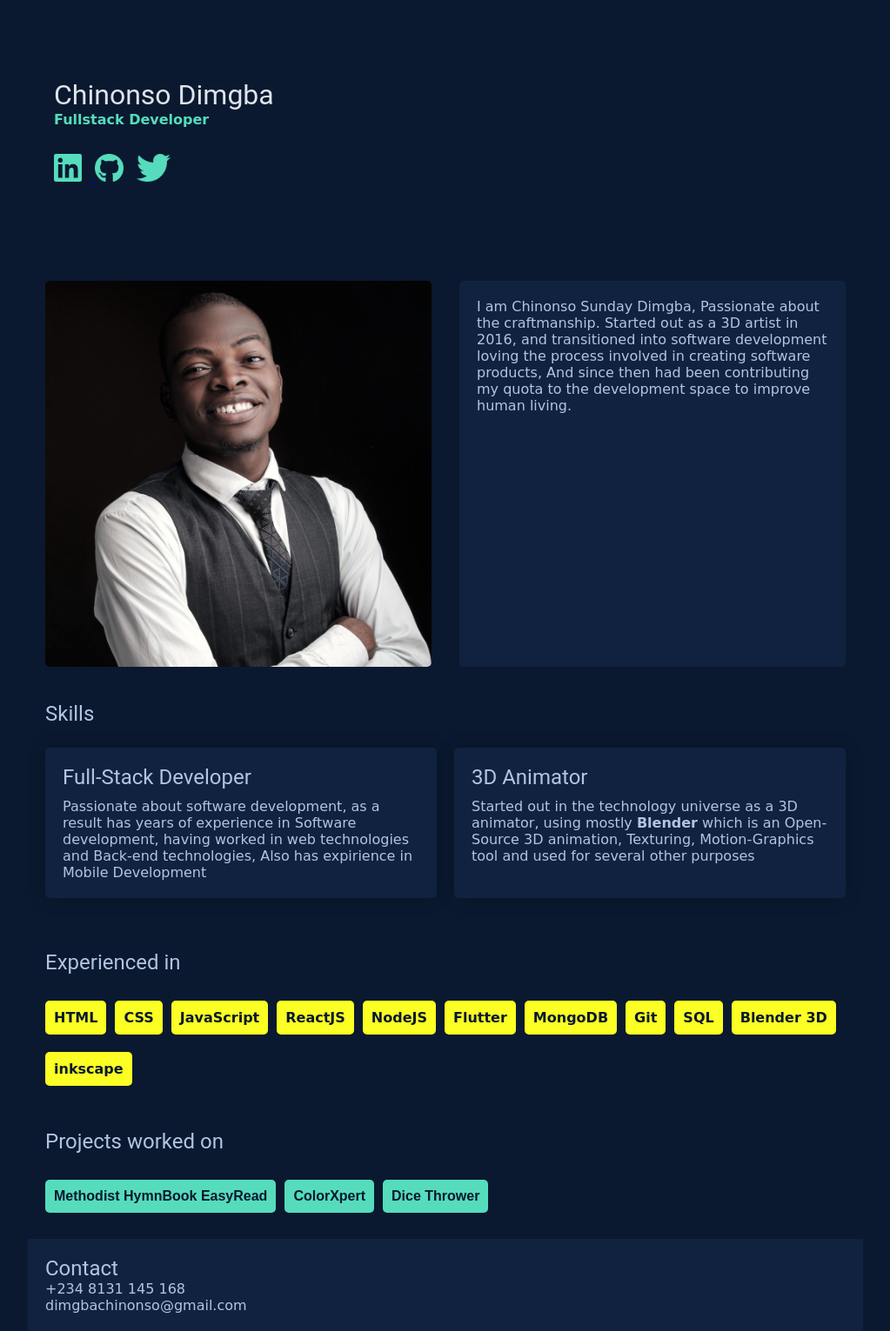
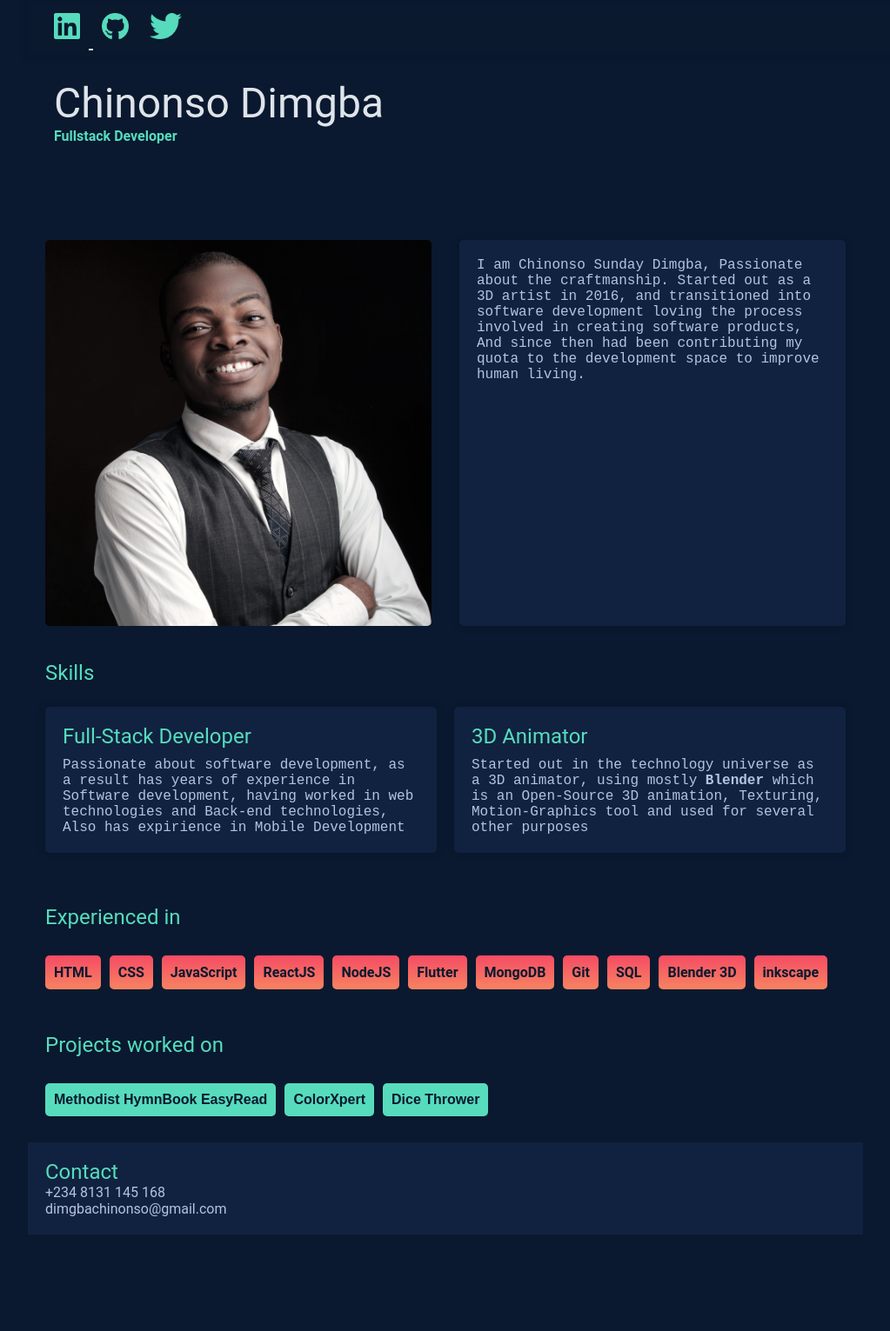
Before and after one commit to lordcsd/portFolioWebSite, a PHP site: page / in a window 1280 px wide. Shown: the whole page at 87% size, without its empty margins (128-1151 px from the left). After the commit the page ends 1420 px from the top, so only its background shows below. Run offline with PHP 8.4, Linux system fonts and the light colour scheme.

Commit message:
ui changes made

```diff
--- a/index.html
+++ b/index.html
@@ -8,12 +8,9 @@
     <link rel="stylesheet" href="./style.css" />
   </head>
   <body>
-    <header>
-      <div>
-        <h1 class="title">Chinonso Dimgba</h1>
-
-        <h4>Fullstack Developer</h4>
-        <div class="socials">
+    <header class="top">
+      <div class="topBack"></div>
+      <div class="topOthers">
         <a href="www.linkedin.com/in/chinonso-dimgba-a1486818b">
           <img class="socialBtn" src="./iconsPng/linkedin.png" />
         </a>
@@ -24,6 +21,13 @@
           <img class="socialBtn" src="./iconsPng/twitter.png"
         /></a>
       </div>
+      <a href="#header" id="gotoHeader">^</a>
+    </header>
+    <header id="header">
+      <div>
+        <h1 class="title">Chinonso Dimgba</h1>
+
+        <h4>Fullstack Developer</h4>
       </div>
     </header>
 
--- a/script.js
+++ b/script.js
@@ -1,5 +1,5 @@
 window.addEventListener("scroll", (e) => {
-  console.log(window.scrollY);
+  // console.log(window.scrollY);
 });
 
 var initialStyle = "";
--- a/style.css
+++ b/style.css
@@ -3,9 +3,9 @@
   --lightBG: #112240;
   --blueLight: #b1c4e1;
   --greenLight: #56dcbc;
-  --yellow: #fbff23;
+  --yellow: linear-gradient(#f54b64, #f78361);
   --white: #dfe4eb;
-  --shadow: 0 0 20px rgba(0, 0, 0, 0.172);
+  --shadow: 0 0 10px rgba(0, 0, 0, 0.172);
 }
 
 * {
@@ -16,18 +16,58 @@
 body {
   margin: 0 10rem;
   background-color: var(--darkBG);
-  font-family: cursive;
+  font-family: Roboto, -apple-system, BlinkMacSystemFont, Segoe UI, Oxygen,
+    Ubuntu, Cantarell, Fira Sans, Droid Sans, Helvetica Neue, sans-serif;
 }
 
+.topBack {
+  height: 100%;
+  width: 100%;
+  position: absolute;
+  background-color: var(--darkBG);
+  opacity: 0.8;
+  filter: blur(3px);
+  z-index: -3;
+}
 
-header {
+.top #gotoHeader{
+  padding: 20px;
+}
+
+.topOthers {
+  z-index: 3;
+  padding: 0 20px;
+}
+
+.topOthers img{
+  padding: 10px;
+}
+
+.top {
+  display: flex;
+  position: fixed;
+  justify-content: space-between;
+  align-items: center;
+  box-shadow: var(--shadow);
+  width: 100vw;
+}
+.top a {
+  color: var(--white);
+  font-size: 20px;
+}
+
+.top img {
+  height: 30px;
+}
+
+#header {
   display: flex;
   padding: 40px 20px;
   flex-wrap: wrap;
   color: var(--greenLight);
 }
 
-header > div {
+#header > div {
   margin: 50px 10px;
 }
 
@@ -36,17 +76,15 @@ hr {
 }
 
 .title {
-  font-size: 2em;
   color: var(--white);
+  font-size: 3rem;
 }
 
 h1 {
   font-size: 1.5em;
   word-break: break-word;
-  color: var(--blueLight);
+  color: var(--greenLight);
   font-weight: normal;
-  font-family: Roboto, -apple-system, BlinkMacSystemFont, Segoe UI, Oxygen,
-    Ubuntu, Cantarell, Fira Sans, Droid Sans, Helvetica Neue, sans-serif;
 }
 
 .aboutMe {
@@ -67,11 +105,9 @@ h1 {
   background-color: var(--lightBG);
   border-radius: 5px;
   padding: 20px;
-}
-
-.socialBtn {
-  height: 2rem;
-  margin: 30px 10px 0 0;
+  font-family: "Courier New", Courier, monospace;
+  font-weight: lighter;
+  box-shadow: var(--shadow);
 }
 
 .cardContain {
@@ -91,6 +127,11 @@ h1 {
 
 .someCard > h1 {
   margin-bottom: 10px;
+}
+
+.someCard p {
+  font-family: "Courier New", Courier, monospace;
+  font-weight: lighter;
 }
 
 .completedProjects {
@@ -122,7 +163,7 @@ h1 {
 
 .technologies > p {
   border-radius: 5px;
-  background-color: var(--yellow);
+  background: var(--yellow);
   color: var(--darkBG);
   padding: 10px;
   font-weight: bold;
```
Lines whose indentation alone changed are shown as unchanged.
